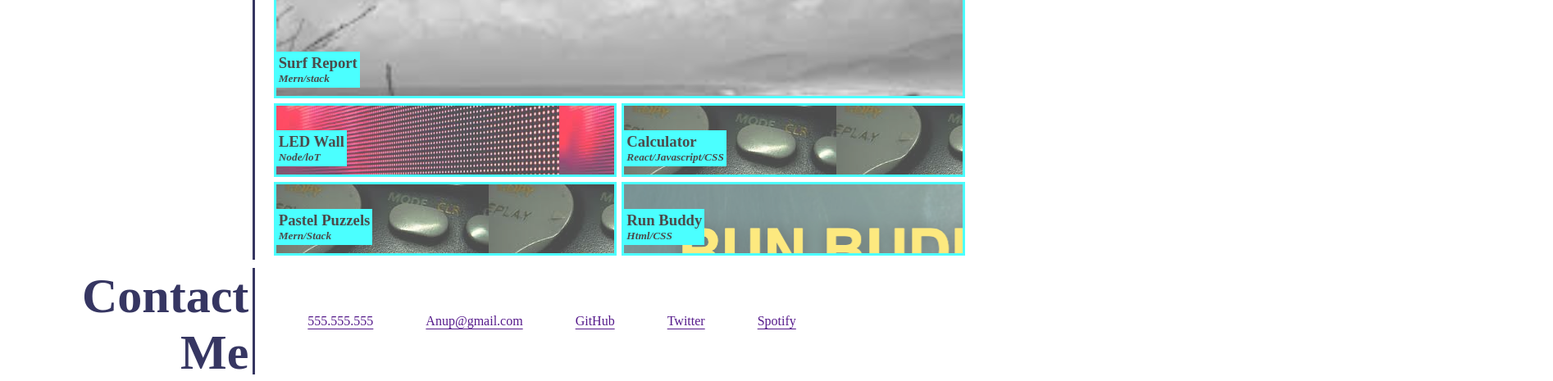
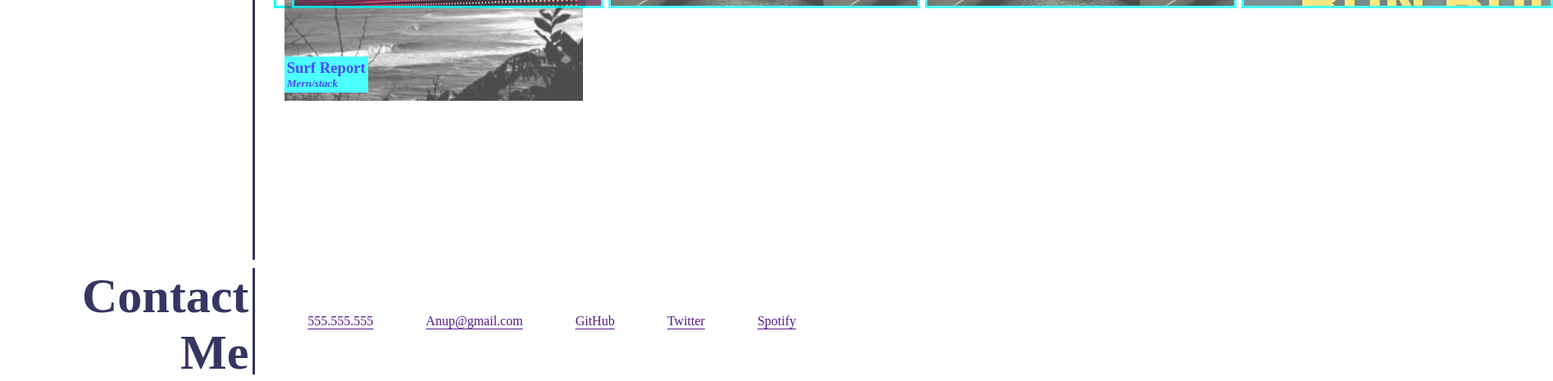
Before and after one commit to anup2307/Portfolio, a plain HTML site: page index.html in a window 1280 px wide. Shown: the part 482-947 px from the top of the page at 82% size, 1894 px wide, since content can reach past the window. Drawn offline with Linux system fonts and the light colour scheme.

Commit message:
Committing for BCS

```diff
--- a/index.html
+++ b/index.html
@@ -36,11 +36,16 @@
         <section id="work" class="work">
             <h2>Work</h2>
             <div class="images">
-                <div class="ids img1">
+                <div class="ids">
+                    <a href="https://www.w3schools.com/cssref/tryit.php?filename=trycss3_background_hero">
+                    <div class="img1">
                     <div class="label1">
                         <h3>Surf Report</h3>
                          <p>Mern/stack</p>
                     </div>
+                    </div>
+                </div>
+                 </a>
                 </div>
                 <div class="ids img2">
                     <div class="label2">
```
Also changed, not shown: assets/style.css (+26 -14 lines).
